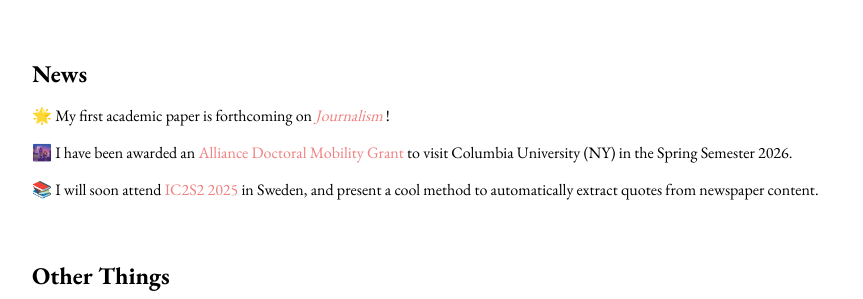
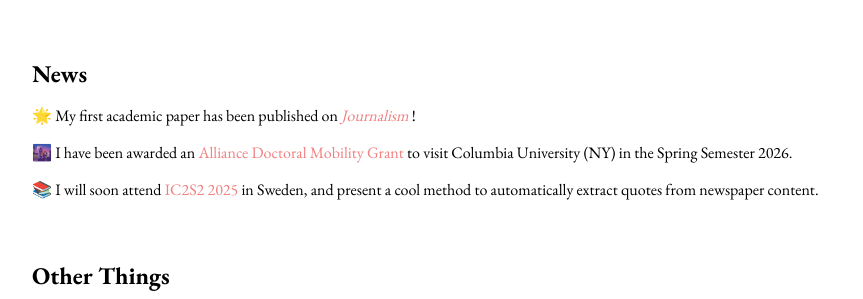
Before and after one commit to emmabonuttidagostini/emmabonuttidagostini.github.io, a Jekyll site: the page built from index.md, in a window 1280 px wide. Shown: the part 706-1005 px from the top of the page, without its empty margins (208-1071 px from the left). Built offline with Jekyll 4.4.1, drawn with Linux system fonts in a browser that asks for light colours.

Commit message:
Update index.md

```diff
--- a/index.md
+++ b/index.md
@@ -21,7 +21,7 @@ Check out my [Publications](https://emmabonuttidagostini.github.io/publications)
 
 ## News
 
-🌟 My first academic paper is forthcoming on *[Journalism](https://journals.sagepub.com/home/jou)* !
+🌟 My first academic paper has been published on *[Journalism]([https://journals.sagepub.com/home/jou](https://journals.sagepub.com/doi/10.1177/14648849251361076))* !
 
 🌆 I have been awarded an [Alliance Doctoral Mobility Grant](https://alliance.columbia.edu/alliance-call-doctoral-mobility) to visit Columbia University (NY) in the Spring Semester 2026.
 
```
